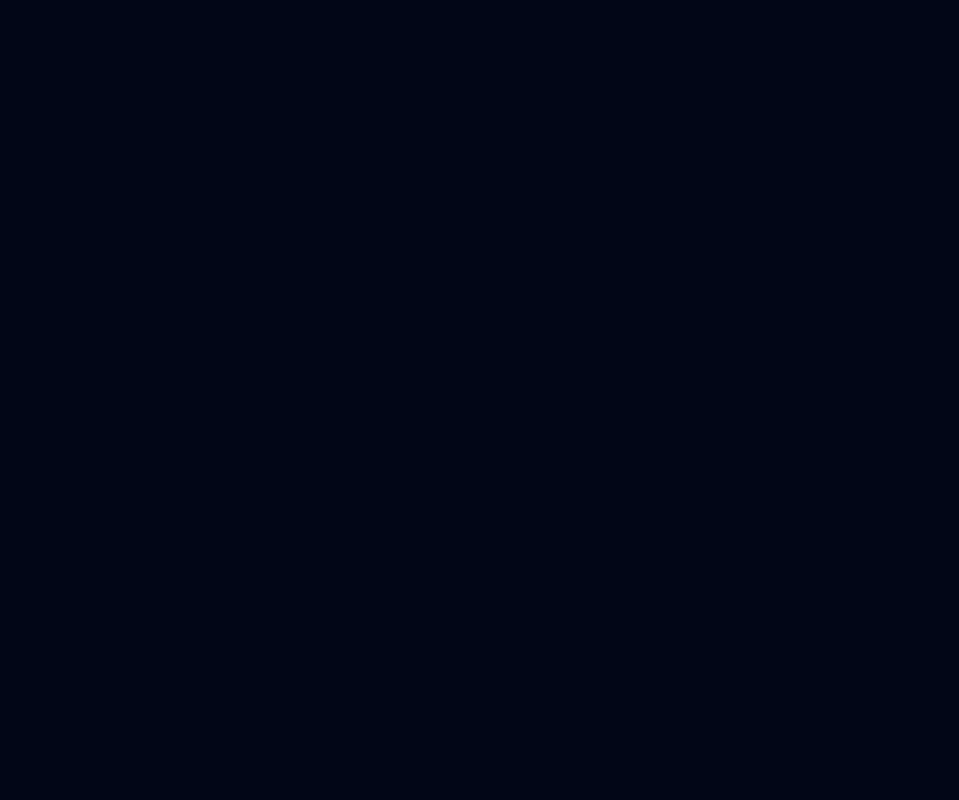
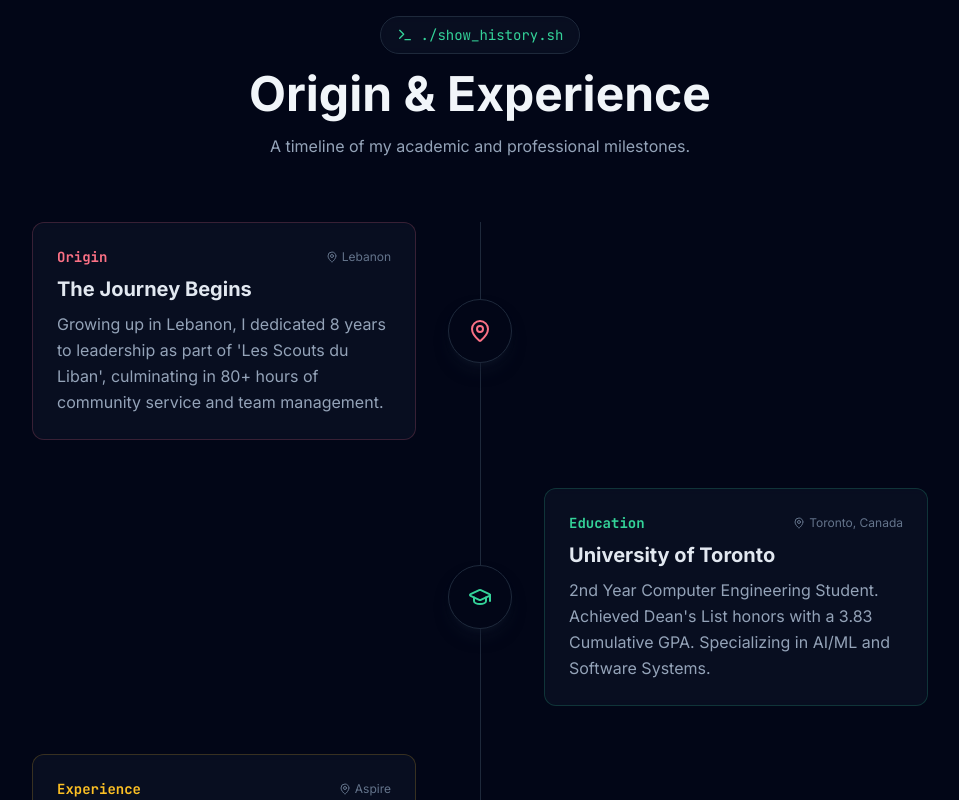
Before and after one commit to tabetant/my-portfolio, a Next.js app: page / in a window 1280 px wide. Shown: the part 880-1680 px from the top of the page, without its empty margins (160-1119 px from the left). Before the commit the page ends 800 px from the top, so only its background shows below. Built offline with nearby package versions, Linux system fonts and the light colour scheme; a web font is replaced by a local one.

Commit message:
feat: implement timeline and experience

```diff
--- a/src/app/page.tsx
+++ b/src/app/page.tsx
@@ -1,10 +1,11 @@
+import About from "@/components/sections/About";
 import Hero from "@/components/sections/Hero";
 
 export default function Home() {
   return (
     <div className="flex flex-col">
       <Hero />
-      {/* <About /> */}
+      <About />
       {/* <Projects /> */}
     </div>
   );
--- /dev/null
+++ b/src/components/sections/About.tsx
@@ -0,0 +1,122 @@
+"use client";
+
+import { motion } from "framer-motion";
+import { Briefcase, GraduationCap, MapPin, Award, Terminal } from "lucide-react";
+import { cn } from "@/lib/utils";
+
+const timelineData = [
+    {
+        year: "Origin",
+        title: "The Journey Begins",
+        location: "Lebanon",
+        description: "Growing up in Lebanon, I dedicated 8 years to leadership as part of 'Les Scouts du Liban', culminating in 80+ hours of community service and team management.",
+        icon: MapPin,
+        color: "text-rose-400",
+        bg: "bg-rose-400/10",
+        border: "border-rose-400/20",
+    },
+    {
+        year: "Education",
+        title: "University of Toronto",
+        location: "Toronto, Canada",
+        description: "2nd Year Computer Engineering Student. Achieved Dean's List honors with a 3.83 Cumulative GPA. Specializing in AI/ML and Software Systems.",
+        icon: GraduationCap,
+        color: "text-emerald-400",
+        bg: "bg-emerald-400/10",
+        border: "border-emerald-400/20",
+    },
+    {
+        year: "Experience",
+        title: "Software Engineering Intern",
+        location: "Aspire",
+        description: "Optimized backend queries leading to a 35% reduction in response latency. Worked on scalable system architectures and production-grade code.",
+        icon: Briefcase,
+        color: "text-amber-400",
+        bg: "bg-amber-400/10",
+        border: "border-amber-400/20",
+    },
+    {
+        year: "Leadership",
+        title: "Diplomacy & Strategy",
+        location: "Harvard Model UN",
+        description: "Represented delegations in high-stakes diplomatic simulations, honing negotiation and public speaking skills on an international stage.",
+        icon: Award,
+        color: "text-violet-400",
+        bg: "bg-violet-400/10",
+        border: "border-violet-400/20",
+    },
+];
+
+export default function About() {
+    return (
+        <section id="about" className="relative min-h-screen bg-slate-950 py-24">
+            <div className="container mx-auto px-6">
+                <div className="mb-16 flex flex-col items-center text-center">
+                    <div className="flex items-center gap-2 rounded-full border border-slate-800 bg-slate-900/50 px-4 py-2 text-sm text-emerald-400 backdrop-blur-sm">
+                        <Terminal className="h-4 w-4" />
+                        <span className="font-mono">./show_history.sh</span>
+                    </div>
+                    <h2 className="mt-4 text-3xl font-bold text-slate-100 sm:text-5xl">
+                        Origin & Experience
+                    </h2>
+                    <p className="mt-4 max-w-2xl text-slate-400">
+                        A timeline of my academic and professional milestones.
+                    </p>
+                </div>
+
+                <div className="relative mx-auto max-w-4xl">
+                    {/* Vertical Line */}
+                    <div className="absolute left-8 top-0 h-full w-px bg-slate-800 md:left-1/2" />
+
+                    {timelineData.map((item, index) => (
+                        <motion.div
+                            key={index}
+                            initial={{ opacity: 0, y: 50 }}
+                            whileInView={{ opacity: 1, y: 0 }}
+                            viewport={{ once: true, margin: "-100px" }}
+                            transition={{ duration: 0.5, delay: index * 0.1 }}
+                            className={cn(
+                                "mb-12 flex flex-col md:flex-row md:items-center",
+                                index % 2 === 0 ? "md:flex-row-reverse" : ""
+                            )}
+                        >
+                            {/* Spacer for alternating layout */}
+                            <div className="flex-1 md:w-1/2" />
+
+                            {/* Icon Node */}
+                            <div className="relative z-10 flex h-16 w-16 shrink-0 items-center justify-center rounded-full border border-slate-800 bg-slate-950 shadow-lg shadow-slate-900/50 md:mx-8">
+                                <item.icon className={cn("h-6 w-6", item.color)} />
+                            </div>
+
+                            {/* Content Card */}
+                            <div className="flex-1 pt-4 md:pt-0">
+                                <div
+                                    className={cn(
+                                        "relative overflow-hidden rounded-xl border bg-slate-900/50 p-6 backdrop-blur-sm transition-colors hover:bg-slate-900/80",
+                                        item.border
+                                    )}
+                                >
+                                    <div className={cn("absolute -right-4 -top-4 h-16 w-16 rounded-full blur-2xl opacity-20", item.bg.replace('/10', '/50'))} />
+
+                                    <div className="flex items-center justify-between">
+                                        <span className={cn("font-mono text-sm font-bold", item.color)}>
+                                            {item.year}
+                                        </span>
+                                        <span className="flex items-center gap-1 text-xs text-slate-500">
+                                            <MapPin className="h-3 w-3" /> {item.location}
+                                        </span>
+                                    </div>
+
+                                    <h3 className="mt-2 text-xl font-bold text-slate-200">{item.title}</h3>
+                                    <p className="mt-2 text-slate-400 leading-relaxed">
+                                        {item.description}
+                                    </p>
+                                </div>
+                            </div>
+                        </motion.div>
+                    ))}
+                </div>
+            </div>
+        </section>
+    );
+}
```
Also changed, not shown: 1 other file (tests, documents, lock files or other folders).
